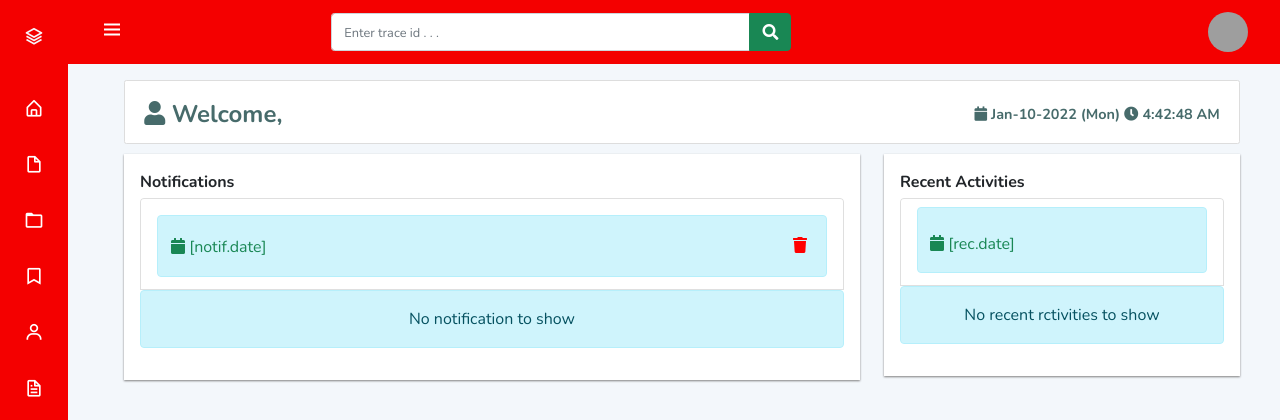
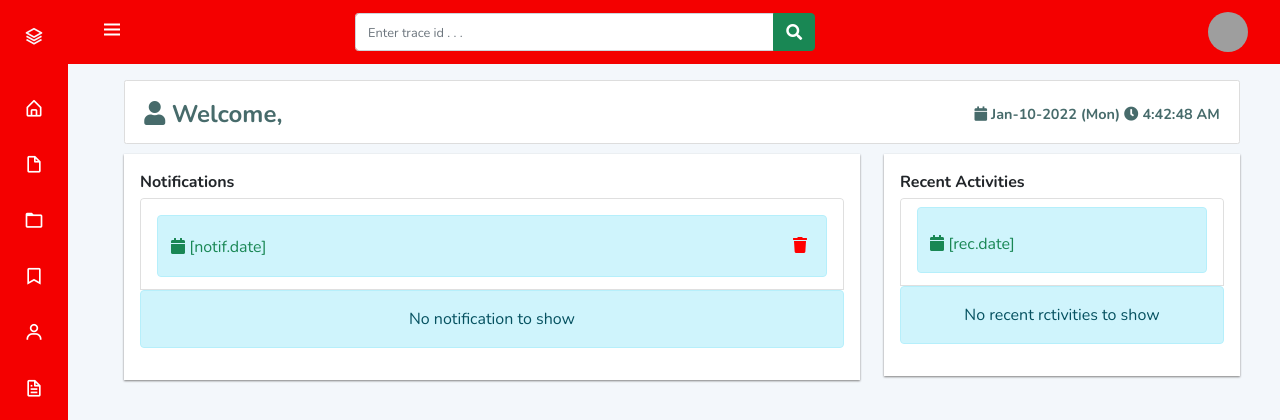
Before and after one commit to JerecoPiso/evsudts, a Django app: template evsudts/templates/html/admin/index.html in a window 1280 px wide. Shown: the top 420 px of the page. Run offline with Django 3.2, Linux system fonts and the light colour scheme; the template is opened without the code that fills it, so the values that code supplies are empty; some libraries are stand-ins or nearby versions; grey boxes are pictures that could not be loaded.

Commit message:
Update main.css

```diff
--- a/evsudts/static/assets/css/user/main.css
+++ b/evsudts/static/assets/css/user/main.css
@@ -239,7 +239,10 @@
     left: 0
 }
 .search{
-    width: 40%;align-items: center;height: auto;
+    width: 40%;
+    /* left: -17%; */
+    height: auto;
+
 }
 .search span{
     height: 38px;padding-top: 0.6em;
@@ -265,7 +268,8 @@
     height: 100vh
 }
 .qrimage{
-    height: 120px;width: 150px;
+    height: 120px;
+    width: 150px;
 }
 
 .show-entries{
@@ -292,6 +296,19 @@
     }
     .datetime{
         display: none;
+    }
+    .search{
+
+        left: -15%;
+
+
+    }
+    .top-name{
+        position: fixed;
+        right: 4em;
+        font-size: 1em;
+        font-weight: 600;
+        color: rgb(255,255,255);
     }
 }
 @media screen and (min-width: 768px) {
@@ -330,6 +347,18 @@
     .body-pd {
         padding-left: calc(var(--nav-width) + 188px)
     }
+    .search{
+
+        left: -7%;
+
+    }
+    .top-name{
+        position: fixed;
+        right: 4em;
+        font-size: 1.4em;
+        color: rgb(255,255,255);
+        font-weight: 600;
+    }
 }
 .center {
     top: 0;
```
